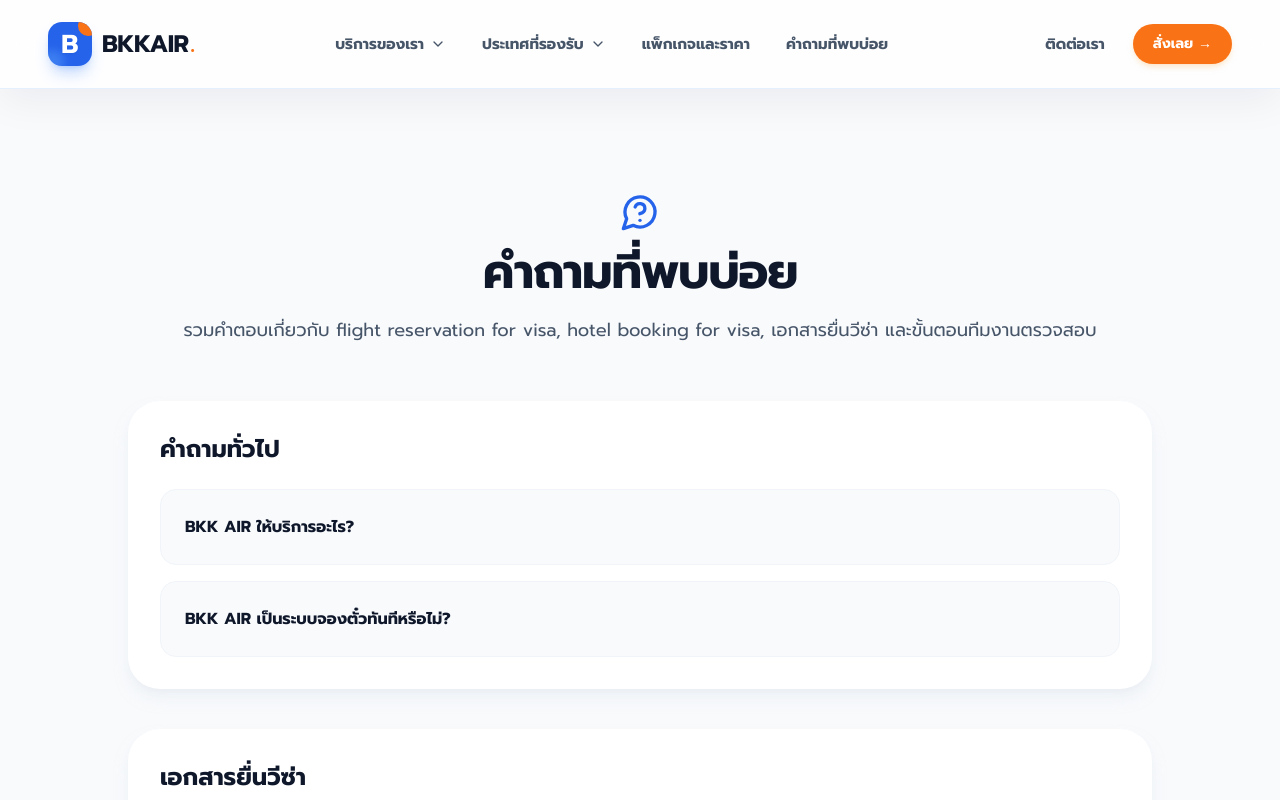
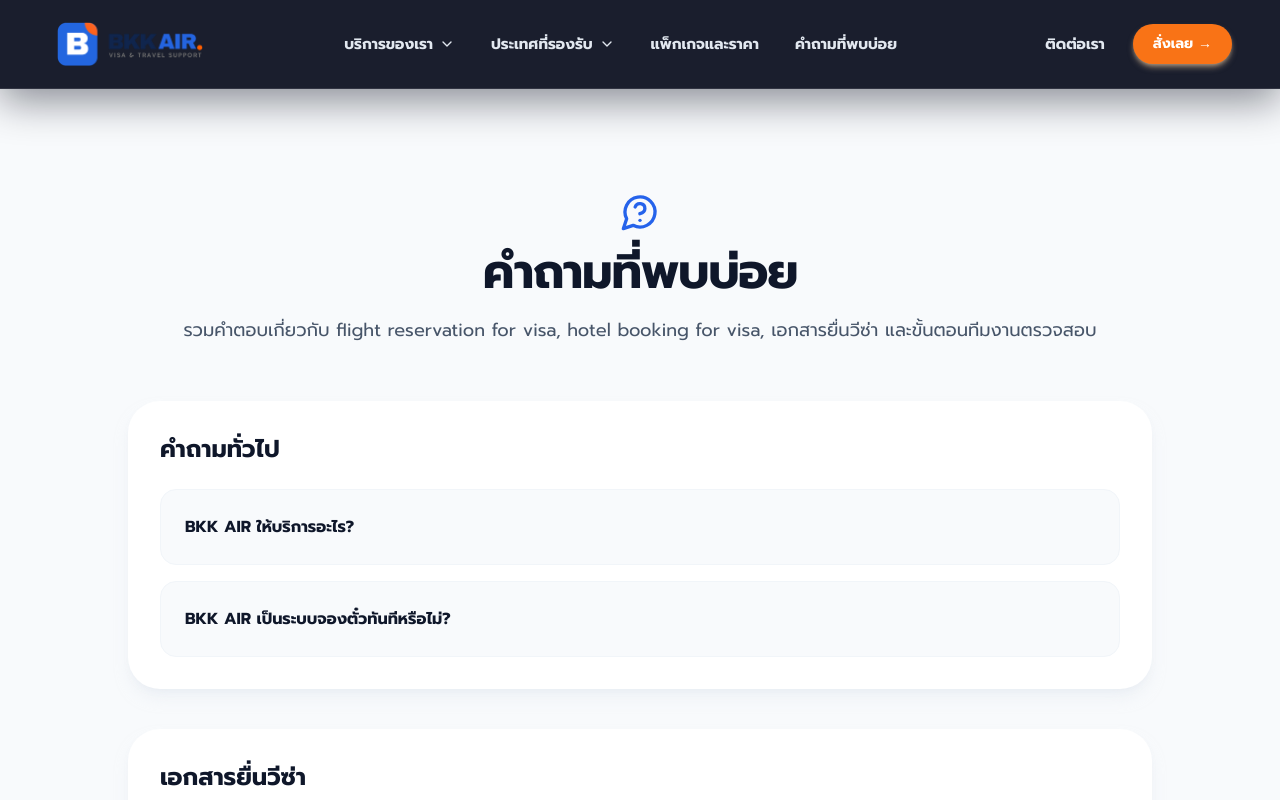
Before and after one commit to SilasUTK/bkkair, a Next.js app: page /faq in a window 1280 px wide. Shown: the top 800 px of the page. Built offline with nearby package versions, Linux system fonts and the light colour scheme.

Commit message:
feat(branding): replace site logos with official BKK AIR assets

```diff
--- a/components/layout/Logo.jsx
+++ b/components/layout/Logo.jsx
@@ -1,31 +1,24 @@
+import Image from "next/image";
+import Link from "next/link";
+
 export default function Logo({ className = "", onClick, variant = "default" }) {
   const isFooter = variant === "footer";
+  const logoSrc = isFooter ? "/assets/logo/logo-white.png" : "/assets/logo/logo.png";
+  const sizeClass = isFooter
+    ? "h-10 w-[148px] sm:h-11 sm:w-[164px] md:w-[176px]"
+    : "h-9 w-[132px] sm:h-10 sm:w-[148px] md:h-11 md:w-[164px]";
 
   const content = (
-    <div className="group flex items-center gap-2.5 transition-transform duration-300 hover:scale-[1.02]">
-
-      {/* Flat Design Logo Icon */}
-      <div className="relative flex h-10 w-10 shrink-0 items-center justify-center rounded-[14px] bg-[#2563EB] shadow-lg shadow-blue-500/30 overflow-hidden sm:h-11 sm:w-11">
-        {/* Colorful Accent Blob inside Logo */}
-        <div className="absolute -right-1.5 -top-1.5 h-5 w-5 rounded-full bg-accent-orange transition-transform duration-300 group-hover:scale-150"></div>
-        {/* Soft highlight */}
-        <div className="absolute -bottom-2 -left-2 h-6 w-6 rounded-full bg-blue-400/40 blur-sm"></div>
-
-        <span className="relative z-10 mt-0.5 text-2xl font-black leading-none text-white drop-shadow-sm sm:text-[26px]">
-          B
-        </span>
-      </div>
-
-      {/* Typography */}
-      <span className={`bkk-logo-wordmark text-xl font-black tracking-tight sm:text-2xl ${isFooter ? "text-white" : "text-slate-900"}`}>
-        BKK
-        <span className="text-primary-navy transition-colors duration-300 group-hover:text-accent-orange">
-          AIR
-        </span>
-        {/* Tiny decorative dot */}
-        <span className="ml-0.5 text-accent-orange">.</span>
-      </span>
-    </div>
+    <span className={`relative block shrink-0 ${sizeClass}`}>
+      <Image
+        src={logoSrc}
+        alt="BKK AIR"
+        fill
+        sizes="(max-width: 640px) 132px, (max-width: 768px) 148px, 176px"
+        className="object-contain"
+        priority={!isFooter}
+      />
+    </span>
   );
 
   if (onClick) {
@@ -33,7 +26,7 @@ export default function Logo({ className = "", onClick, variant = "default" }) {
       <button
         type="button"
         onClick={onClick}
-        className={`flex min-h-11 items-center text-left focus:outline-none focus:ring-2 focus:ring-[#2563EB] focus:ring-offset-2 rounded-xl ${className}`}
+        className={`inline-flex items-center rounded-xl text-left focus:outline-none focus:ring-2 focus:ring-[#2563EB] focus:ring-offset-2 ${className}`}
         aria-label="BKK AIR home"
       >
         {content}
@@ -42,12 +35,12 @@ export default function Logo({ className = "", onClick, variant = "default" }) {
   }
 
   return (
-    <a
+    <Link
       href="/"
-      className={`flex min-h-11 items-center text-left focus:outline-none focus:ring-2 focus:ring-[#2563EB] focus:ring-offset-2 rounded-xl ${className}`}
+      className={`inline-flex items-center rounded-xl text-left focus:outline-none focus:ring-2 focus:ring-[#2563EB] focus:ring-offset-2 ${className}`}
       aria-label="BKK AIR home"
     >
       {content}
-    </a>
+    </Link>
   );
 }
--- a/components/layout/Navbar.jsx
+++ b/components/layout/Navbar.jsx
@@ -70,19 +70,19 @@ export default function Navbar({ onNavigate }) {
   }
 
   return (
-    <header className="fixed left-0 top-0 z-50 w-full border-b border-blue-100/70 bg-white/80 font-sans shadow-[0_12px_40px_rgba(15,23,42,0.06)] backdrop-blur-xl transition-all duration-300">
+    <header className="fixed left-0 top-0 z-50 w-full border-b border-white/10 bg-slate-950/90 font-sans shadow-[0_12px_40px_rgba(2,6,23,0.45)] backdrop-blur-xl transition-all duration-300">
       <div className="mx-auto flex h-20 max-w-7xl items-center justify-between gap-5 px-5 sm:px-8 lg:h-[88px] lg:px-12">
         <Logo onClick={handleLogoClick} />
 
         <nav className="hidden flex-1 items-center justify-center gap-1 lg:flex" aria-label="Main navigation">
           <div className="group relative">
-            <button type="button" className="flex items-center gap-1.5 rounded-xl px-4 py-2.5 text-[15px] font-extrabold text-slate-600 transition-colors hover:bg-blue-50/80 hover:text-[#2563EB]">
+            <button type="button" className="flex items-center gap-1.5 rounded-xl px-4 py-2.5 text-[15px] font-extrabold text-slate-200 transition-colors hover:bg-white/10 hover:text-white">
               บริการของเรา
               <ChevronDown className="h-4 w-4 transition-transform duration-300 group-hover:rotate-180" />
             </button>
-            <div className="pointer-events-none absolute left-1/2 top-full mt-2 w-52 -translate-x-1/2 translate-y-1 rounded-3xl border border-blue-100/70 bg-white/95 p-2 opacity-0 shadow-[0_20px_60px_rgba(15,23,42,0.08)] backdrop-blur transition-all duration-200 group-hover:pointer-events-auto group-hover:translate-y-0 group-hover:opacity-100">
+            <div className="pointer-events-none absolute left-1/2 top-full mt-2 w-52 -translate-x-1/2 translate-y-1 rounded-3xl border border-white/10 bg-slate-900/95 p-2 opacity-0 shadow-[0_20px_60px_rgba(2,6,23,0.55)] backdrop-blur transition-all duration-200 group-hover:pointer-events-auto group-hover:translate-y-0 group-hover:opacity-100">
               {serviceDropdown.map((item) => (
-                <a key={item.label} href={item.href} onClick={(e) => handleLinkClick(e, item.href)} className="block rounded-xl px-4 py-3 text-sm font-bold text-slate-600 transition-colors hover:bg-orange-50 hover:text-accent-orange">
+                <a key={item.label} href={item.href} onClick={(e) => handleLinkClick(e, item.href)} className="block rounded-xl px-4 py-3 text-sm font-bold text-slate-200 transition-colors hover:bg-white/10 hover:text-accent-orange">
                   {item.label}
                 </a>
               ))}
@@ -90,13 +90,13 @@ export default function Navbar({ onNavigate }) {
           </div>
 
           <div className="group relative">
-            <button type="button" className="flex items-center gap-1.5 rounded-xl px-4 py-2.5 text-[15px] font-extrabold text-slate-600 transition-colors hover:bg-blue-50/80 hover:text-[#2563EB]">
+            <button type="button" className="flex items-center gap-1.5 rounded-xl px-4 py-2.5 text-[15px] font-extrabold text-slate-200 transition-colors hover:bg-white/10 hover:text-white">
               ประเทศที่รองรับ
               <ChevronDown className="h-4 w-4 transition-transform duration-300 group-hover:rotate-180" />
             </button>
-            <div className="pointer-events-none absolute left-1/2 top-full mt-2 w-52 -translate-x-1/2 translate-y-1 rounded-3xl border border-blue-100/70 bg-white/95 p-2 opacity-0 shadow-[0_20px_60px_rgba(15,23,42,0.08)] backdrop-blur transition-all duration-200 group-hover:pointer-events-auto group-hover:translate-y-0 group-hover:opacity-100">
+            <div className="pointer-events-none absolute left-1/2 top-full mt-2 w-52 -translate-x-1/2 translate-y-1 rounded-3xl border border-white/10 bg-slate-900/95 p-2 opacity-0 shadow-[0_20px_60px_rgba(2,6,23,0.55)] backdrop-blur transition-all duration-200 group-hover:pointer-events-auto group-hover:translate-y-0 group-hover:opacity-100">
               {countryDropdown.map((item) => (
-                <a key={item.label} href={item.href} onClick={(e) => handleLinkClick(e, item.href)} className="block rounded-xl px-4 py-3 text-sm font-bold text-slate-600 transition-colors hover:bg-blue-50 hover:text-primary-dark">
+                <a key={item.label} href={item.href} onClick={(e) => handleLinkClick(e, item.href)} className="block rounded-xl px-4 py-3 text-sm font-bold text-slate-200 transition-colors hover:bg-white/10 hover:text-primary-dark">
                   {item.label}
                 </a>
               ))}
@@ -104,7 +104,7 @@ export default function Navbar({ onNavigate }) {
           </div>
 
           {mainLinks.map((link) => (
-            <a key={link.label} href={link.href} onClick={(e) => handleLinkClick(e, link.href)} className="group relative rounded-xl px-4 py-2.5 text-[15px] font-extrabold text-slate-600 transition-colors hover:bg-blue-50/80 hover:text-[#2563EB]">
+            <a key={link.label} href={link.href} onClick={(e) => handleLinkClick(e, link.href)} className="group relative rounded-xl px-4 py-2.5 text-[15px] font-extrabold text-slate-200 transition-colors hover:bg-white/10 hover:text-white">
               {link.label}
               <span className="absolute bottom-1.5 left-1/2 h-0.5 w-0 -translate-x-1/2 rounded-full bg-accent-orange transition-all duration-300 group-hover:w-4/5"></span>
             </a>
@@ -112,7 +112,7 @@ export default function Navbar({ onNavigate }) {
         </nav>
 
         <div className="hidden items-center gap-3 lg:flex">
-          <button type="button" onClick={handleContact} className="px-4 py-2.5 text-[15px] font-extrabold text-slate-600 transition-colors hover:text-primary-dark">
+          <button type="button" onClick={handleContact} className="px-4 py-2.5 text-[15px] font-extrabold text-slate-200 transition-colors hover:text-white">
             ติดต่อเรา
           </button>
           <button type="button" onClick={handleOrder} className="inline-flex h-10 items-center justify-center rounded-full bg-accent-orange px-5 text-sm font-black text-white shadow-md shadow-orange-200/50 transition-all duration-300 hover:-translate-y-0.5 hover:bg-accent-hover hover:shadow-orange-300/60 active:scale-[0.97]">
@@ -120,26 +120,26 @@ export default function Navbar({ onNavigate }) {
           </button>
         </div>
 
-        <button type="button" onClick={() => setMobileOpen((v) => !v)} className={`inline-flex h-12 w-12 items-center justify-center rounded-2xl border-2 transition-all duration-300 lg:hidden ${mobileOpen ? "border-primary-dark bg-blue-50 text-primary-dark" : "border-slate-100 bg-slate-50 text-slate-600 hover:border-blue-200 hover:text-primary-dark"}`} aria-label="Toggle navigation menu" aria-expanded={mobileOpen}>
+        <button type="button" onClick={() => setMobileOpen((v) => !v)} className={`inline-flex h-12 w-12 items-center justify-center rounded-2xl border-2 transition-all duration-300 lg:hidden ${mobileOpen ? "border-blue-400 bg-slate-900 text-white" : "border-white/20 bg-white/10 text-slate-200 hover:border-blue-200 hover:text-white"}`} aria-label="Toggle navigation menu" aria-expanded={mobileOpen}>
           {mobileOpen ? <X className="h-6 w-6" aria-hidden="true" /> : <Menu className="h-6 w-6" aria-hidden="true" />}
         </button>
       </div>
 
-      <div className={`absolute left-0 top-full w-full overflow-hidden bg-white/95 shadow-[0_20px_60px_rgba(15,23,42,0.08)] backdrop-blur-xl transition-all duration-300 ease-in-out lg:hidden ${mobileOpen ? "max-h-[760px] border-b border-blue-100/70 opacity-100" : "max-h-0 opacity-0"}`}>
+      <div className={`absolute left-0 top-full w-full overflow-hidden bg-slate-950/95 shadow-[0_20px_60px_rgba(2,6,23,0.55)] backdrop-blur-xl transition-all duration-300 ease-in-out lg:hidden ${mobileOpen ? "max-h-[760px] border-b border-white/10 opacity-100" : "max-h-0 opacity-0"}`}>
         <nav className="px-5 py-6 sm:px-8" aria-label="Mobile navigation">
           <div className="mx-auto flex max-w-7xl flex-col gap-1">
             <MobileDropdown title="บริการของเรา" open={mobileServiceOpen} onToggle={() => setMobileServiceOpen((v) => !v)} links={serviceDropdown} onLinkClick={handleLinkClick} accent="orange" />
             <MobileDropdown title="ประเทศที่รองรับ" open={mobileCountryOpen} onToggle={() => setMobileCountryOpen((v) => !v)} links={countryDropdown} onLinkClick={handleLinkClick} accent="blue" />
 
             {mainLinks.map((link) => (
-              <a key={link.label} href={link.href} onClick={(e) => handleLinkClick(e, link.href)} className="group flex items-center rounded-2xl px-4 py-3.5 text-base font-extrabold text-slate-700 transition-all hover:bg-blue-50 hover:text-primary-dark hover:pl-6">
-                <span className="mr-3 h-2 w-2 rounded-full bg-slate-200 transition-colors group-hover:bg-accent-orange"></span>
+              <a key={link.label} href={link.href} onClick={(e) => handleLinkClick(e, link.href)} className="group flex items-center rounded-2xl px-4 py-3.5 text-base font-extrabold text-slate-100 transition-all hover:bg-white/10 hover:text-white hover:pl-6">
+                <span className="mr-3 h-2 w-2 rounded-full bg-slate-600 transition-colors group-hover:bg-accent-orange"></span>
                 {link.label}
               </a>
             ))}
 
-            <div className="my-2 h-px w-full bg-slate-100"></div>
-            <button type="button" onClick={handleContact} className="rounded-2xl px-4 py-3.5 text-left text-base font-extrabold text-slate-600 transition-all hover:bg-slate-50 hover:text-primary-dark">ติดต่อเรา</button>
+            <div className="my-2 h-px w-full bg-white/10"></div>
+            <button type="button" onClick={handleContact} className="rounded-2xl px-4 py-3.5 text-left text-base font-extrabold text-slate-100 transition-all hover:bg-white/10 hover:text-white">ติดต่อเรา</button>
             <button type="button" onClick={handleOrder} className="mt-2 inline-flex h-12 w-full items-center justify-center rounded-2xl bg-accent-orange px-5 text-sm font-black text-white shadow-md shadow-orange-100/50 transition-all hover:bg-accent-hover active:scale-[0.98]">สั่งเลย →</button>
           </div>
         </nav>
@@ -149,21 +149,21 @@ export default function Navbar({ onNavigate }) {
 }
 
 function MobileDropdown({ title, open, onToggle, links, onLinkClick, accent }) {
-  const hoverClass = accent === "orange" ? "hover:bg-orange-50 hover:text-accent-orange" : "hover:bg-blue-50 hover:text-primary-dark";
+  const hoverClass = accent === "orange" ? "hover:bg-white/10 hover:text-accent-orange" : "hover:bg-white/10 hover:text-primary-dark";
 
   return (
     <div>
-      <button type="button" onClick={onToggle} className="group flex w-full items-center justify-between rounded-2xl px-4 py-3.5 text-base font-extrabold text-slate-700 transition-all hover:bg-blue-50 hover:text-[#2563EB]">
+      <button type="button" onClick={onToggle} className="group flex w-full items-center justify-between rounded-2xl px-4 py-3.5 text-base font-extrabold text-slate-100 transition-all hover:bg-white/10 hover:text-white">
         <span className="flex items-center gap-3">
-          <span className="h-2 w-2 rounded-full bg-slate-200 transition-colors group-hover:bg-accent-orange"></span>
+          <span className="h-2 w-2 rounded-full bg-slate-600 transition-colors group-hover:bg-accent-orange"></span>
           {title}
         </span>
-        <ChevronDown className={`h-4 w-4 transition-transform duration-300 ${open ? "rotate-180 text-[#2563EB]" : ""}`} />
+        <ChevronDown className={`h-4 w-4 transition-transform duration-300 ${open ? "rotate-180 text-blue-300" : ""}`} />
       </button>
       {open && (
         <div className="ml-9 mt-1 flex flex-col gap-0.5">
           {links.map((item) => (
-            <a key={item.label} href={item.href} onClick={(e) => onLinkClick(e, item.href)} className={`rounded-xl px-4 py-3 text-sm font-bold text-slate-600 transition-colors ${hoverClass}`}>
+            <a key={item.label} href={item.href} onClick={(e) => onLinkClick(e, item.href)} className={`rounded-xl px-4 py-3 text-sm font-bold text-slate-200 transition-colors ${hoverClass}`}>
               {item.label}
             </a>
           ))}
--- a/components/legacy/components/customer-portal/PortalShell.jsx
+++ b/components/legacy/components/customer-portal/PortalShell.jsx
@@ -47,7 +47,7 @@ export default function PortalShell({
 function SidebarHeader({ onCloseSidebar }) {
   return (
     <div className="flex items-center justify-between">
-      <Logo className="[&_.bkk-logo-wordmark]:text-lg [&_.bkk-logo-wordmark]:sm:text-xl" />
+      <Logo className="h-10 w-[148px] sm:w-[164px]" />
       <button
         type="button"
         onClick={onCloseSidebar}
@@ -148,7 +148,7 @@ function MobileHeader({ onOpenSidebar }) {
         >
           <Menu className="h-5 w-5" aria-hidden="true" />
         </button>
-        <Logo className="[&_.bkk-logo-wordmark]:text-base [&_.bkk-logo-wordmark]:sm:text-base" />
+        <Logo className="h-9 w-[132px]" />
         <button
           type="button"
           className="relative flex h-11 w-11 items-center justify-center rounded-2xl bg-blue-50 text-primary-dark"
```
Also changed, not shown: public/assets/logo/logo-white.png (added), public/assets/logo/logo.png (added).
